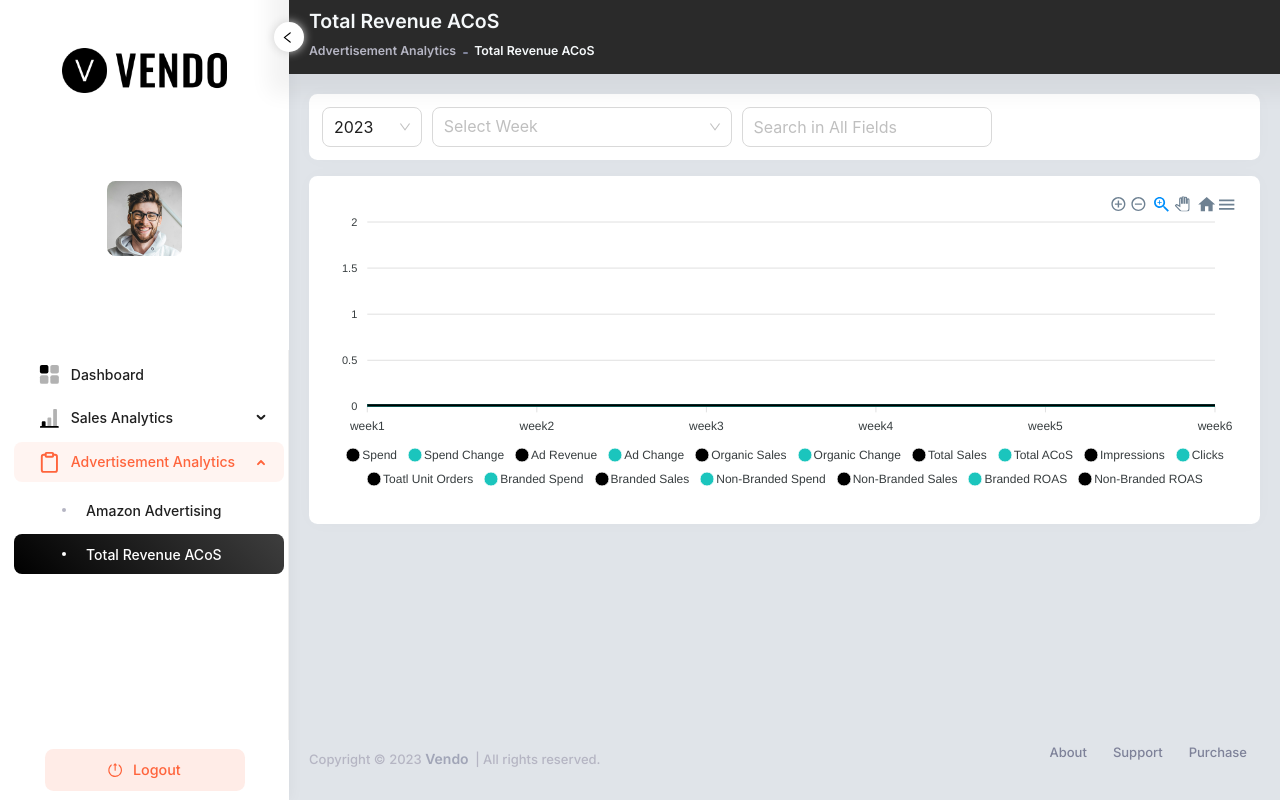
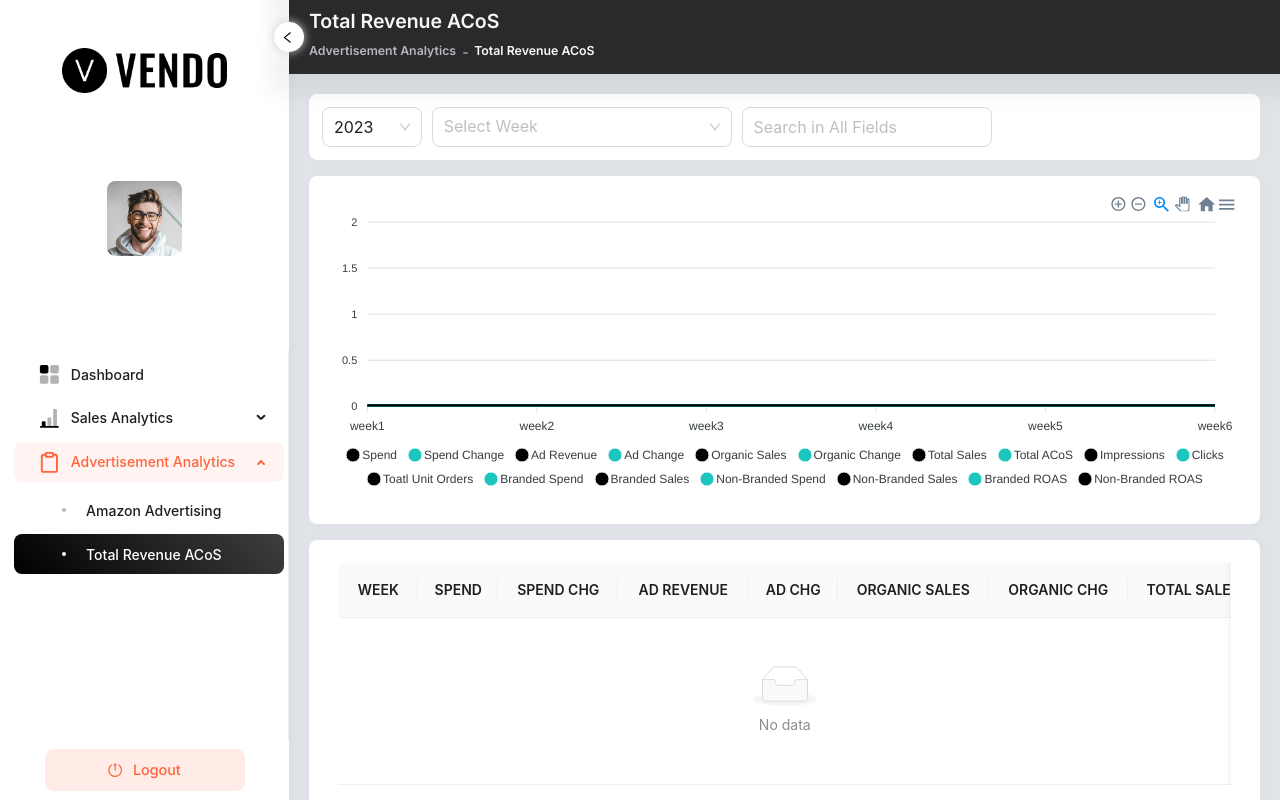
Before and after one commit to HaroonSarfraz/vendocommerce_front, a Next.js app: page /advertising-analytics/total-revenue-acos in a window 1280 px wide. Built offline with nearby package versions, Linux system fonts and the light colour scheme.

Commit message:
table added on total-revenue page

```diff
--- a/pages/advertising-analytics/total-revenue-acos/index.js
+++ b/pages/advertising-analytics/total-revenue-acos/index.js
@@ -2,16 +2,169 @@ import { useState } from "react";
 import dynamic from "next/dynamic";
 import TopBarFilter from "@/src/components/advertising-analytics/top-bar-filter";
 import Graph from "@/src/components/advertising-analytics/total-revenue/Graph";
+import Loading from "@/src/components/loading";
+import ASINTable from "@/src/components/table";
 
 const DashboardLayout = dynamic(() => import("@/src/layouts/DashboardLayout"), {
   ssr: false,
 });
 
 export default function Users() {
+  const [loading, setLoading] = useState(false);
+
   const [filter, setFilter] = useState({
     week: [],
     year: 2023,
   });
+
+  const list = [];
+
+  const columns = [
+    {
+      title: "WEEK",
+      width: "80px",
+      align: "center",
+      // render: (text) => {
+      //   return <span>{text?.week_name}</span>;
+      // },
+    },
+    {
+      title: "SPEND",
+      width: "80px",
+      align: "center",
+      // render: (text) => {
+      //   return <span>{text?.week_name}</span>;
+      // },
+    },
+    {
+      title: "SPEND CHG",
+      width: "120px",
+      align: "center",
+      // render: (text) => {
+      //   return <span>{text?.week_name}</span>;
+      // },
+    },
+    {
+      title: "AD REVENUE",
+      width: "130px",
+      align: "center",
+      // render: (text) => {
+      //   return <span>{text?.week_name}</span>;
+      // },
+    },
+    {
+      title: "AD CHG",
+      width: "90px",
+      align: "center",
+      // render: (text) => {
+      //   return <span>{text?.week_name}</span>;
+      // },
+    },
+    {
+      title: "ORGANIC SALES",
+      width: "150px",
+      align: "center",
+      // render: (text) => {
+      //   return <span>{text?.week_name}</span>;
+      // },
+    },
+    {
+      title: "ORGANIC CHG",
+      width: "140px",
+      align: "center",
+      // render: (text) => {
+      //   return <span>{text?.week_name}</span>;
+      // },
+    },
+    {
+      title: "TOTAL SALES",
+      width: "130px",
+      align: "center",
+      // render: (text) => {
+      //   return <span>{text?.week_name}</span>;
+      // },
+    },
+    {
+      title: "TOTAL ACOS",
+      width: "120px",
+      align: "center",
+      // render: (text) => {
+      //   return <span>{text?.week_name}</span>;
+      // },
+    },
+    {
+      title: "IMPRESSIONS",
+      width: "130px",
+      align: "center",
+      // render: (text) => {
+      //   return <span>{text?.week_name}</span>;
+      // },
+    },
+    {
+      title: "CLICKS",
+      width: "90px",
+      align: "center",
+      // render: (text) => {
+      //   return <span>{text?.week_name}</span>;
+      // },
+    },
+    {
+      title: "TOTAL UNIT ORDERS",
+      width: "180px",
+      align: "center",
+      // render: (text) => {
+      //   return <span>{text?.week_name}</span>;
+      // },
+    },
+    {
+      title: "BRANDED SPEND",
+      width: "160px",
+      align: "center",
+      // render: (text) => {
+      //   return <span>{text?.week_name}</span>;
+      // },
+    },
+    {
+      title: "BRANDED SALES",
+      width: "160px",
+      align: "center",
+      // render: (text) => {
+      //   return <span>{text?.week_name}</span>;
+      // },
+    },
+    {
+      title: "BRANDED ROAS",
+      width: "160px",
+      align: "center",
+      // render: (text) => {
+      //   return <span>{text?.week_name}</span>;
+      // },
+    },
+    {
+      title: "NON BRANDED SPEND",
+      width: "200px",
+      align: "center",
+      // render: (text) => {
+      //   return <span>{text?.week_name}</span>;
+      // },
+    },
+    {
+      title: "NON BRANDED SALES",
+      width: "200px",
+      align: "center",
+      // render: (text) => {
+      //   return <span>{text?.week_name}</span>;
+      // },
+    },
+    {
+      title: "NON BRANDED ROAS",
+      width: "200px",
+      align: "center",
+      // render: (text) => {
+      //   return <span>{text?.week_name}</span>;
+      // },
+    },
+  ];
 
   return (
     <DashboardLayout>
@@ -20,6 +173,31 @@ export default function Users() {
           {TopBarFilter(filter, setFilter, "Week")}
 
           <Graph loading={false} chartData={true} />
+
+          <div className="mt-5 col-lg-12">
+            <div className="card mb-7 pt-5">
+              <div className="card-body pt-2">
+                {loading ? (
+                  <Loading />
+                ) : (
+                  <ASINTable
+                    columns={columns}
+                    dataSource={list}
+                    ellipsis
+                    rowKey="key"
+                    loading={loading}
+                    pagination={false}
+                    scroll={{
+                      x:
+                        columns
+                          ?.map((d) => d.width)
+                          .reduce((a, b) => a + b, 0) + 300,
+                    }}
+                  />
+                )}
+              </div>
+            </div>
+          </div>
         </div>
       </div>
     </DashboardLayout>
```
